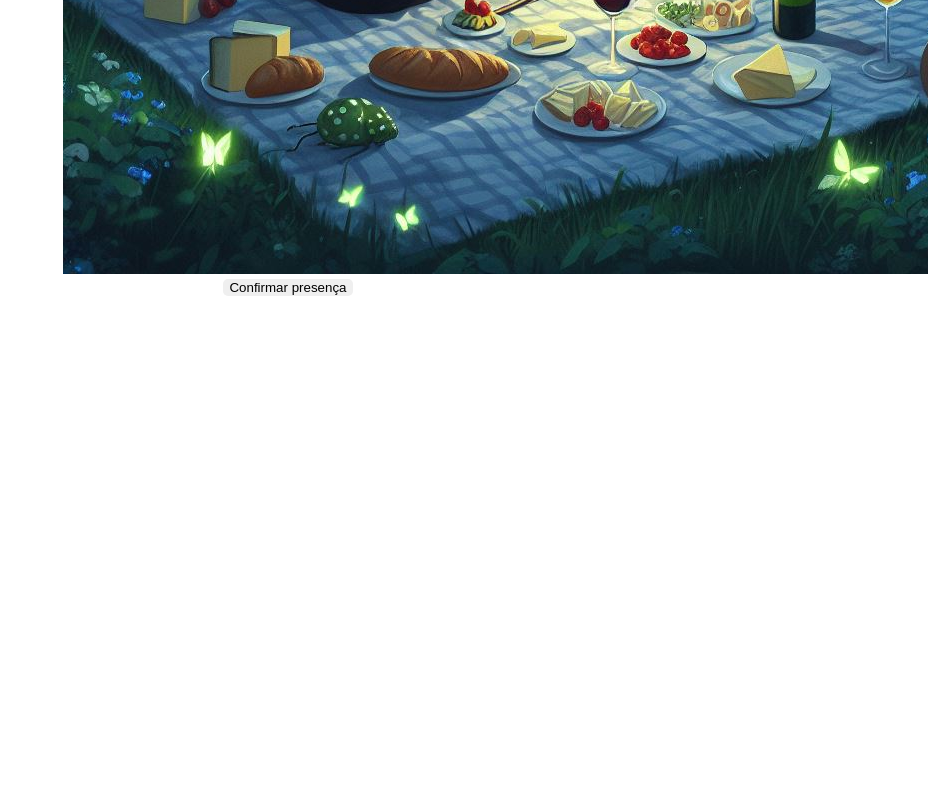
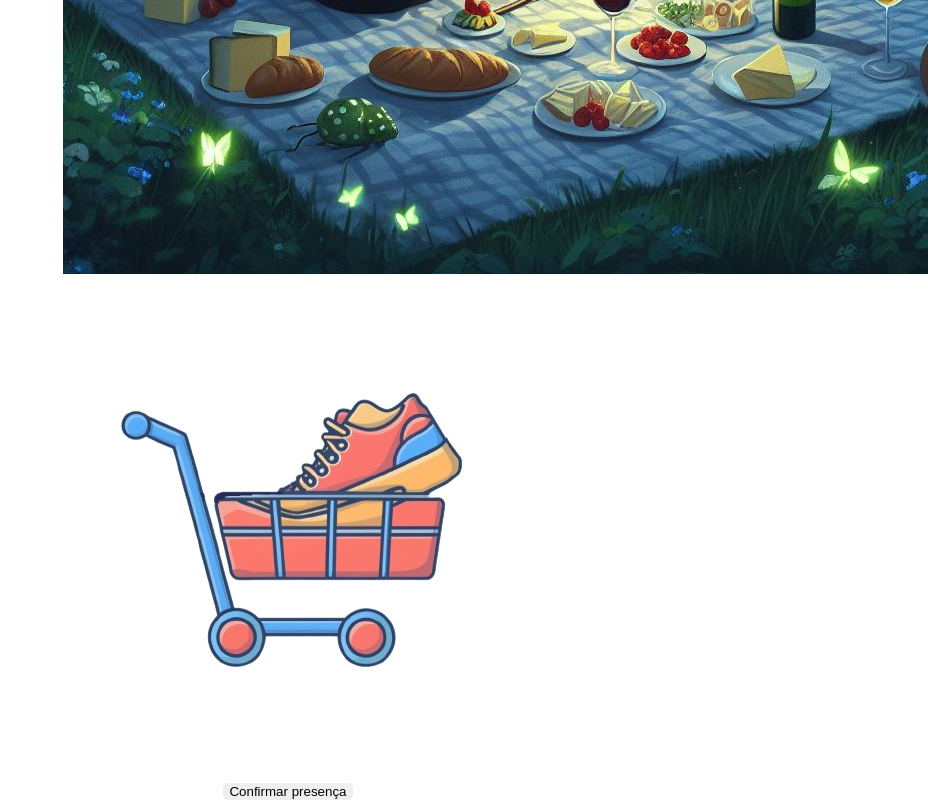
Before and after one commit to lucas-guidotti/testing, a plain HTML site: page index.html in a window 1280 px wide. Shown: the part 1217-2017 px from the top of the page, without its empty margins (352-1280 px from the left). Before the commit the page ends 1513 px from the top, so only its background shows below. Drawn offline with Linux system fonts and the light colour scheme.

Commit message:
versao 11

```diff
--- a/index.html
+++ b/index.html
@@ -26,6 +26,7 @@
                     <option value="corrida">Corridinha</option>
                 </select>
                 <img src="/img/fundo.jpg" alt="">
+                <img src="/img/oba.png" alt="oba">
                 <button
                     onclick="window.location.href='https://raw.githubusercontent.com/lucas-guidotti/testing/main/arquivo.ics'">Confirmar
                     presença</button>
```
Also changed, not shown: img/oba.png (added).
